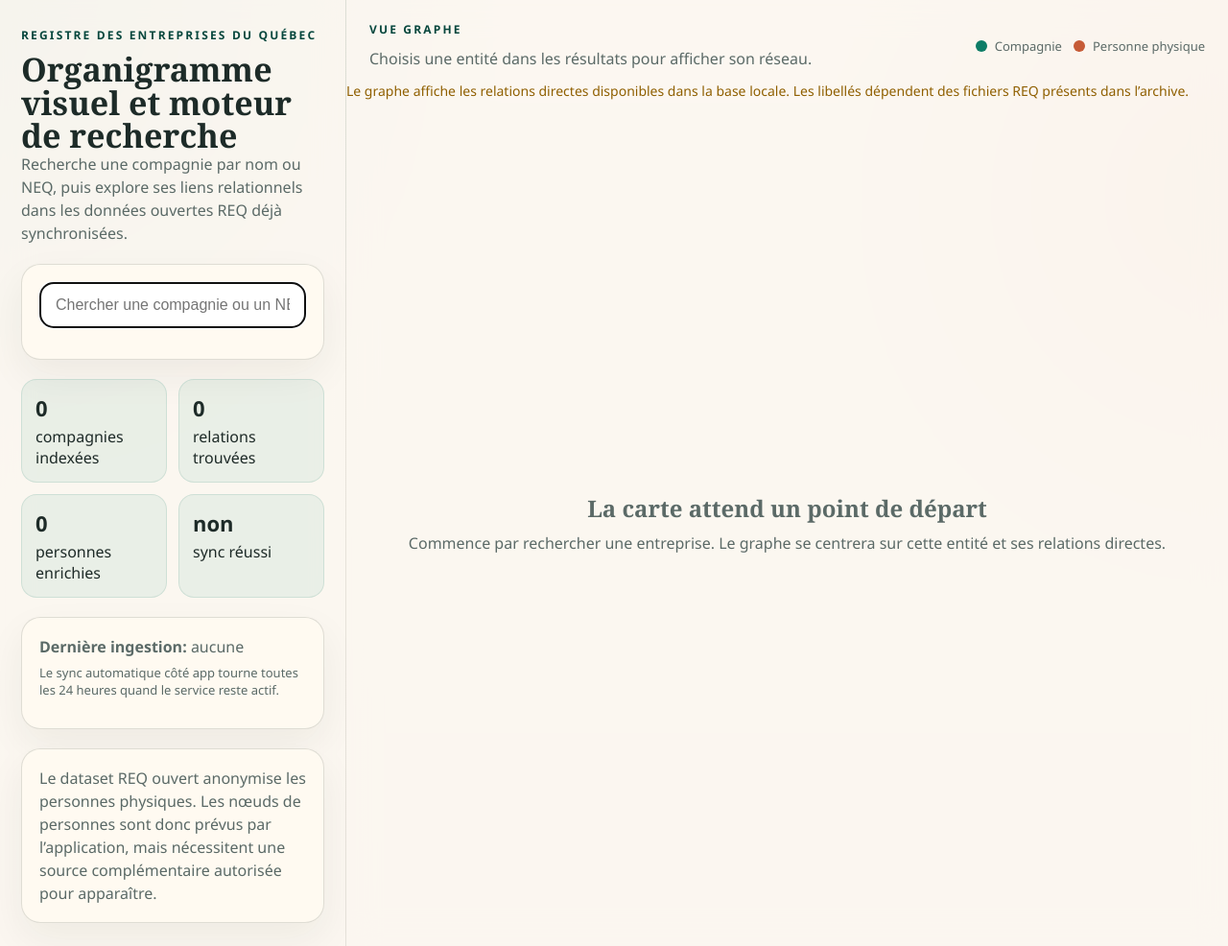
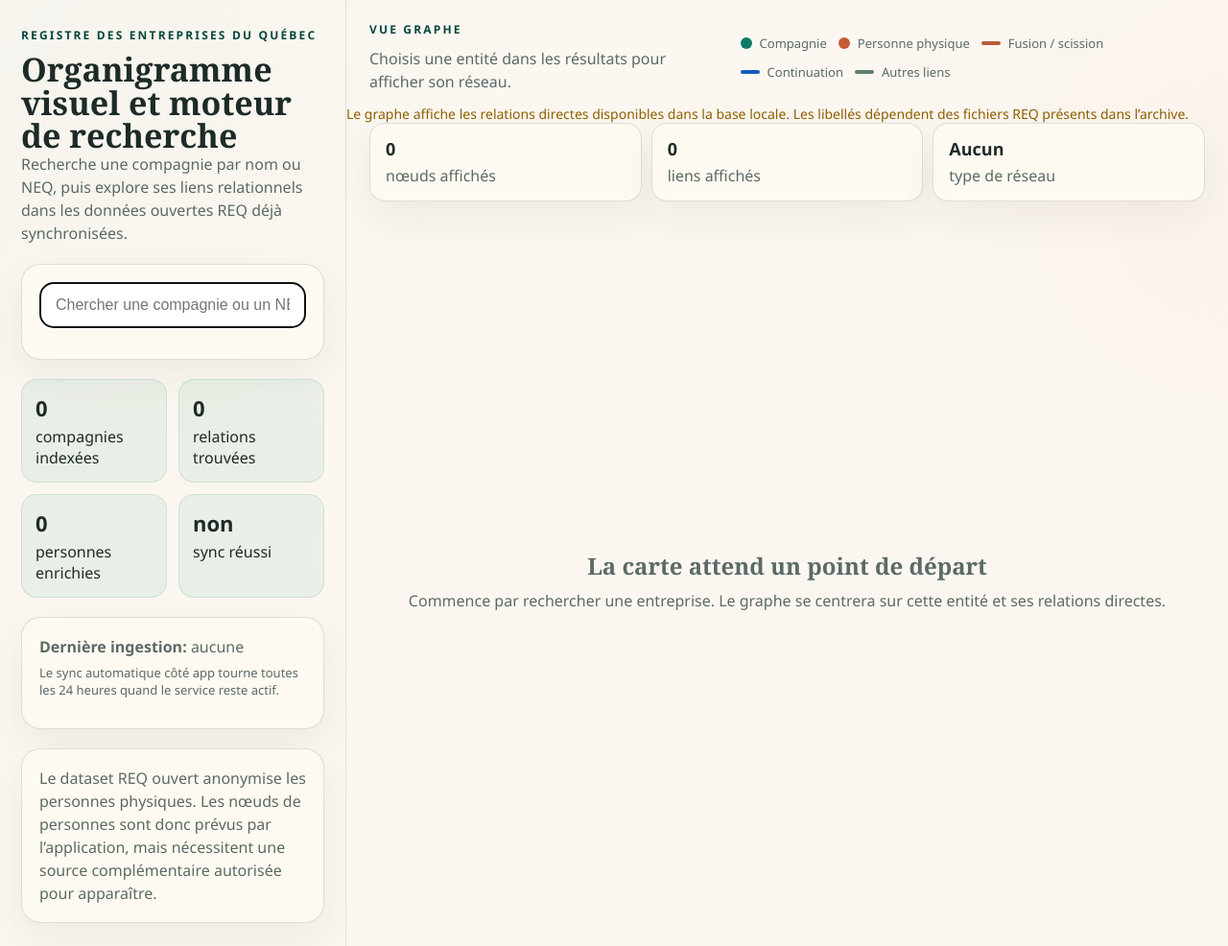
Before and after one commit to edud69/organigramme-req, a Flask app: page / in a window 1280 px wide. Shown: the whole page at 96% size. Run offline with Flask 3, Linux system fonts and the light colour scheme; some libraries are stand-ins or nearby versions.

Commit message:
Améliore la lisibilité du graphe

```diff
--- a/templates/index.html
+++ b/templates/index.html
@@ -18,6 +18,9 @@
       --company: #0d7c66;
       --person: #c65b37;
       --link: rgba(8, 48, 42, 0.28);
+      --link-fusion: #b85c38;
+      --link-continuation: #185abd;
+      --link-other: #667a74;
       --warning: #8f5f00;
     }
 
@@ -223,6 +226,43 @@
       background: var(--person);
     }
 
+    .swatch {
+      width: 20px;
+      height: 4px;
+      border-radius: 999px;
+      display: inline-block;
+    }
+
+    .swatch.fusion {
+      background: var(--link-fusion);
+    }
+
+    .swatch.continuation {
+      background: var(--link-continuation);
+    }
+
+    .swatch.other {
+      background: var(--link-other);
+    }
+
+    .graph-meta {
+      display: grid;
+      grid-template-columns: repeat(3, minmax(0, 1fr));
+      gap: 10px;
+      padding: 0 24px 14px;
+    }
+
+    .graph-meta .panel {
+      padding: 14px 16px;
+      border-radius: 16px;
+    }
+
+    .graph-meta strong {
+      display: block;
+      font-size: 18px;
+      margin-bottom: 4px;
+    }
+
     .tooltip {
       position: absolute;
       pointer-events: none;
@@ -317,9 +357,26 @@
         <div class="legend">
           <span><i class="dot company"></i> Compagnie</span>
           <span><i class="dot person"></i> Personne physique</span>
+          <span><i class="swatch fusion"></i> Fusion / scission</span>
+          <span><i class="swatch continuation"></i> Continuation</span>
+          <span><i class="swatch other"></i> Autres liens</span>
         </div>
       </div>
       <p class="stage-note">Le graphe affiche les relations directes disponibles dans la base locale. Les libellés dépendent des fichiers REQ présents dans l’archive.</p>
+      <section class="graph-meta">
+        <div class="panel">
+          <strong id="graph-nodes-count">0</strong>
+          <span class="meta">nœuds affichés</span>
+        </div>
+        <div class="panel">
+          <strong id="graph-links-count">0</strong>
+          <span class="meta">liens affichés</span>
+        </div>
+        <div class="panel">
+          <strong id="graph-focus-kind">Aucun</strong>
+          <span class="meta">type de réseau</span>
+        </div>
+      </section>
       <div id="graph">
         <div id="empty-state" class="empty">
           <div>
@@ -340,6 +397,9 @@
       const emptyState = document.getElementById('empty-state');
       const tooltip = document.getElementById('tooltip');
       const selectionTitle = document.getElementById('selection-title');
+      const graphNodesCount = document.getElementById('graph-nodes-count');
+      const graphLinksCount = document.getElementById('graph-links-count');
+      const graphFocusKind = document.getElementById('graph-focus-kind');
       let timeoutId = null;
 
       function formatType(type) {
@@ -360,6 +420,34 @@
           li.appendChild(button);
           searchResults.appendChild(li);
         });
+      }
+
+      function classifyLink(link) {
+        const type = (link.type || '').toLowerCase();
+        const label = (link.label || '').toLowerCase();
+        if (type.includes('fusion') || label.includes('fusion') || label.includes('scission')) {
+          return 'fusion';
+        }
+        if (type.includes('continuation') || label.includes('continuation') || label.includes('transformation')) {
+          return 'continuation';
+        }
+        return 'other';
+      }
+
+      function describeGraph(data) {
+        graphNodesCount.textContent = String(data.nodes.length);
+        graphLinksCount.textContent = String(data.links.length);
+        const kinds = new Set(data.links.map(classifyLink));
+        if (!data.links.length) {
+          graphFocusKind.textContent = 'Aucun lien';
+        } else if (kinds.size === 1) {
+          graphFocusKind.textContent =
+            kinds.has('fusion') ? 'Fusions / scissions' :
+            kinds.has('continuation') ? 'Continuations' :
+            'Liens corporatifs';
+        } else {
+          graphFocusKind.textContent = 'Réseau mixte';
+        }
       }
 
       async function refreshSummary() {
@@ -400,6 +488,7 @@
         const height = graphEl.clientHeight;
         graphEl.querySelectorAll('svg').forEach((node) => node.remove());
         emptyState.style.display = data.nodes.length ? 'none' : 'grid';
+        describeGraph(data);
         if (!data.nodes.length) {
           return;
         }
@@ -409,13 +498,55 @@
           .attr('width', width)
           .attr('height', height);
 
+        const defs = svg.append('defs');
+        defs.append('marker')
+          .attr('id', 'arrow-fusion')
+          .attr('viewBox', '0 -5 10 10')
+          .attr('refX', 16)
+          .attr('refY', 0)
+          .attr('markerWidth', 8)
+          .attr('markerHeight', 8)
+          .attr('orient', 'auto')
+          .append('path')
+          .attr('fill', 'var(--link-fusion)')
+          .attr('d', 'M0,-5L10,0L0,5');
+
+        defs.append('marker')
+          .attr('id', 'arrow-continuation')
+          .attr('viewBox', '0 -5 10 10')
+          .attr('refX', 16)
+          .attr('refY', 0)
+          .attr('markerWidth', 8)
+          .attr('markerHeight', 8)
+          .attr('orient', 'auto')
+          .append('path')
+          .attr('fill', 'var(--link-continuation)')
+          .attr('d', 'M0,-5L10,0L0,5');
+
+        defs.append('marker')
+          .attr('id', 'arrow-other')
+          .attr('viewBox', '0 -5 10 10')
+          .attr('refX', 16)
+          .attr('refY', 0)
+          .attr('markerWidth', 8)
+          .attr('markerHeight', 8)
+          .attr('orient', 'auto')
+          .append('path')
+          .attr('fill', 'var(--link-other)')
+          .attr('d', 'M0,-5L10,0L0,5');
+
         svg.append('g')
           .selectAll('line')
           .data(data.links)
           .enter()
           .append('line')
-          .attr('stroke', 'var(--link)')
-          .attr('stroke-width', 1.6);
+          .attr('stroke', (d) => {
+            const kind = classifyLink(d);
+            return kind === 'fusion' ? 'var(--link-fusion)' : kind === 'continuation' ? 'var(--link-continuation)' : 'var(--link-other)';
+          })
+          .attr('stroke-width', (d) => classifyLink(d) === 'fusion' ? 2.8 : 2)
+          .attr('stroke-dasharray', (d) => classifyLink(d) === 'continuation' ? '8 6' : null)
+          .attr('marker-end', (d) => `url(#arrow-${classifyLink(d)})`);
 
         const linkLabels = svg.append('g')
           .selectAll('text')
@@ -423,7 +554,8 @@
           .enter()
           .append('text')
           .attr('font-size', 11)
-          .attr('fill', '#4b5d58')
+          .attr('font-weight', 700)
+          .attr('fill', (d) => classifyLink(d) === 'fusion' ? 'var(--link-fusion)' : classifyLink(d) === 'continuation' ? 'var(--link-continuation)' : '#4b5d58')
           .attr('text-anchor', 'middle')
           .text((d) => d.label || '');
 
@@ -467,6 +599,22 @@
           tooltip.style.opacity = '0';
           tooltip.style.transform = 'translateY(4px)';
         });
+
+        svg.selectAll('line')
+          .on('mouseenter', (event, d) => {
+            tooltip.style.opacity = '1';
+            tooltip.style.transform = 'translateY(0)';
+            tooltip.innerHTML = `
+              <strong>${d.label || 'Lien'}</strong><br>
+              ${d.dataset ? `Source: ${d.dataset}` : 'Source inconnue'}
+            `;
+            tooltip.style.left = `${event.pageX + 12}px`;
+            tooltip.style.top = `${event.pageY - 20}px`;
+          })
+          .on('mouseleave', () => {
+            tooltip.style.opacity = '0';
+            tooltip.style.transform = 'translateY(4px)';
+          });
 
         const simulation = d3.forceSimulation(data.nodes)
           .force('link', d3.forceLink(data.links).id((d) => d.id).distance(150))
```
